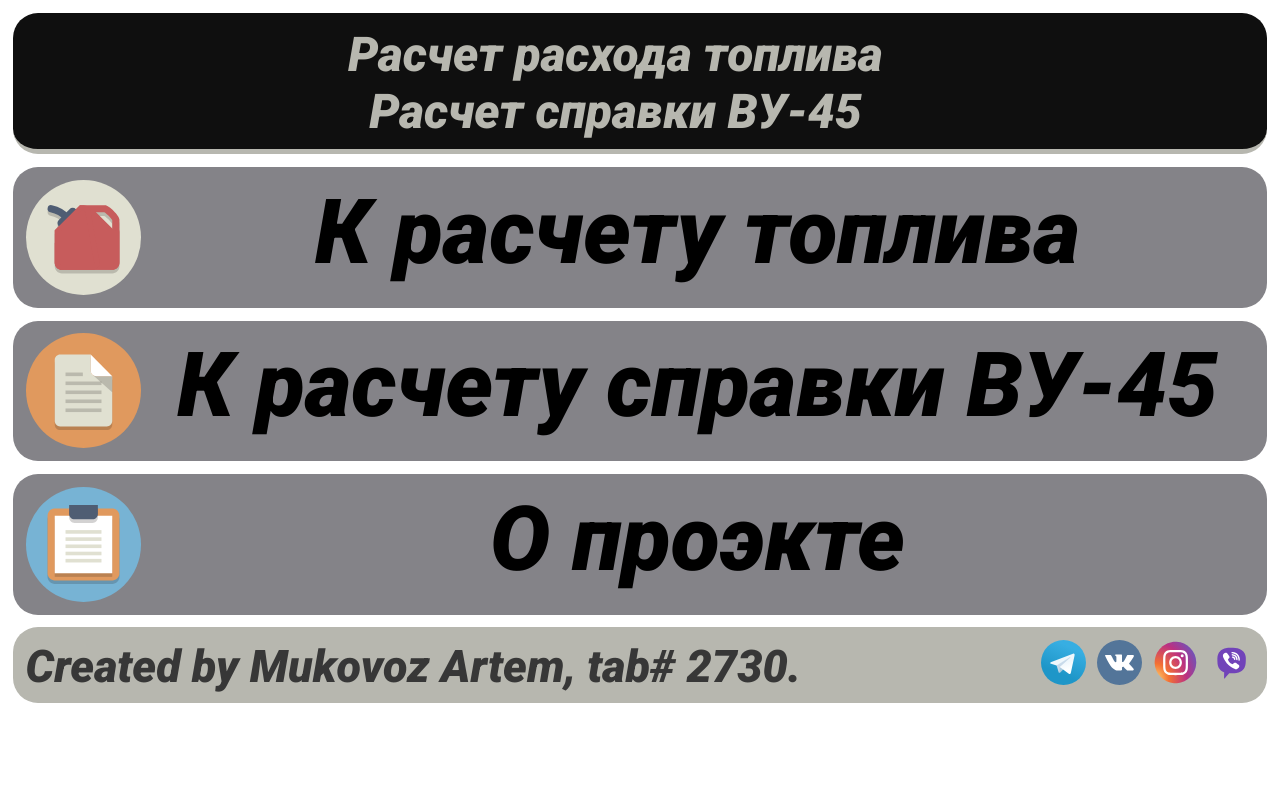
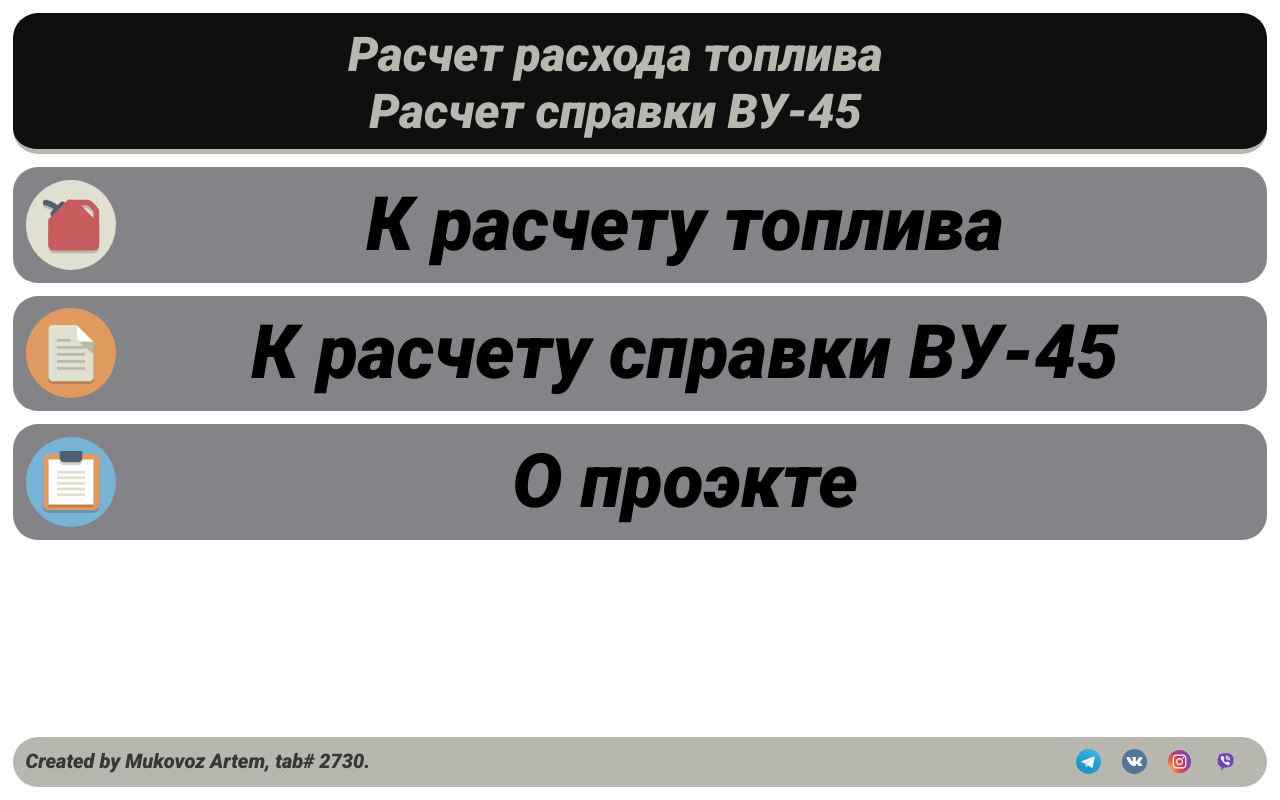
Before and after one commit to mukovozartem/1calculator.mukovoz.github.io, a plain HTML site: page index.html in a window 1280 px wide. Drawn offline with Linux system fonts and the light colour scheme.

Commit message:
last changes in home screen

```diff
--- a/css/style.css
+++ b/css/style.css
@@ -18,7 +18,7 @@ font-family: 'Roboto Slab', serif;
     padding: 0px;
 }
 
-body{
+body, html{
     width: 100%;
     height: 100%;
     font-family: 'Roboto', sans-serif;
@@ -49,6 +49,16 @@ img{
     width: auto\9;
 }
 
+#wrapper{
+    display: flex;
+    flex-direction: column;
+    height: 100%;
+}
+
+#content{
+    flex: 1 0 auto;
+}
+
 /* ----------------------------------------------------------------- Стили к header */
 
 header{
@@ -77,22 +87,22 @@ header>div{
     margin: 1%;
     margin-top: 0px;
     padding: 1%;
-    height: 115px;
+    height: 90px;
     float: left;
     background-color: #848388;
     color: #373737;
-    font-size: 90px;
+    font-size: 75px;
     border-radius: 25px;
     text-align: center;
 }
 
 #img{
     float: left;
-    width: 115px;
+    width: 90px;
 }
 
 div#img>img{
-    width: 115px;
+    width: 90px;
 }
 
 /* ----------------------------------------------------------------- Стили к footer */
@@ -102,11 +112,11 @@ footer{
     margin: 1%;
     margin-top: 0px;
     padding: 1%;
-    height: 50px;
+    height: 25px;
     float: left;
     background-color: #b7b7af;
     color: #373737;
-    font-size: 45px;
+    font-size: 20px;
     border-radius: 25px;
     text-align: center;
 }
@@ -117,8 +127,14 @@ footer{
 
 #footerlogo{
     float: right;
+    padding-right: 15px;
 }
 
 #footerlogo>a#logo>img{
-    width: 45px;
+    width: 25px;
+    padding-left: 15px;
 }
+
+#logo{
+    padding-right: 1px;
+}
--- a/index.html
+++ b/index.html
@@ -10,6 +10,8 @@
     <link rel="shortcut icon" href="favicon/logo.ico" rel="shortcut icon" type="image/x-icon">
 </head>
 <body>
+    <div id="wrapper">
+        <div id="content">
             <header>
                 <div>
                     <p>Расчет расхода топлива</p>
@@ -48,6 +50,7 @@
                     </a>
                 </section>
             </article>
+        </div>
         <footer>
             <div id="footerdeveloper">
                 Created by Mukovoz Artem, tab# 2730.
@@ -59,5 +62,6 @@
                 <a id="logo" href="viber://add?number=380993550094"><img src="social/viber.svg" title="Viber" alt=""></a>
             </div>
         </footer>
+    </div>
 </body>
 </html>
```
Lines whose indentation alone changed are shown as unchanged.
